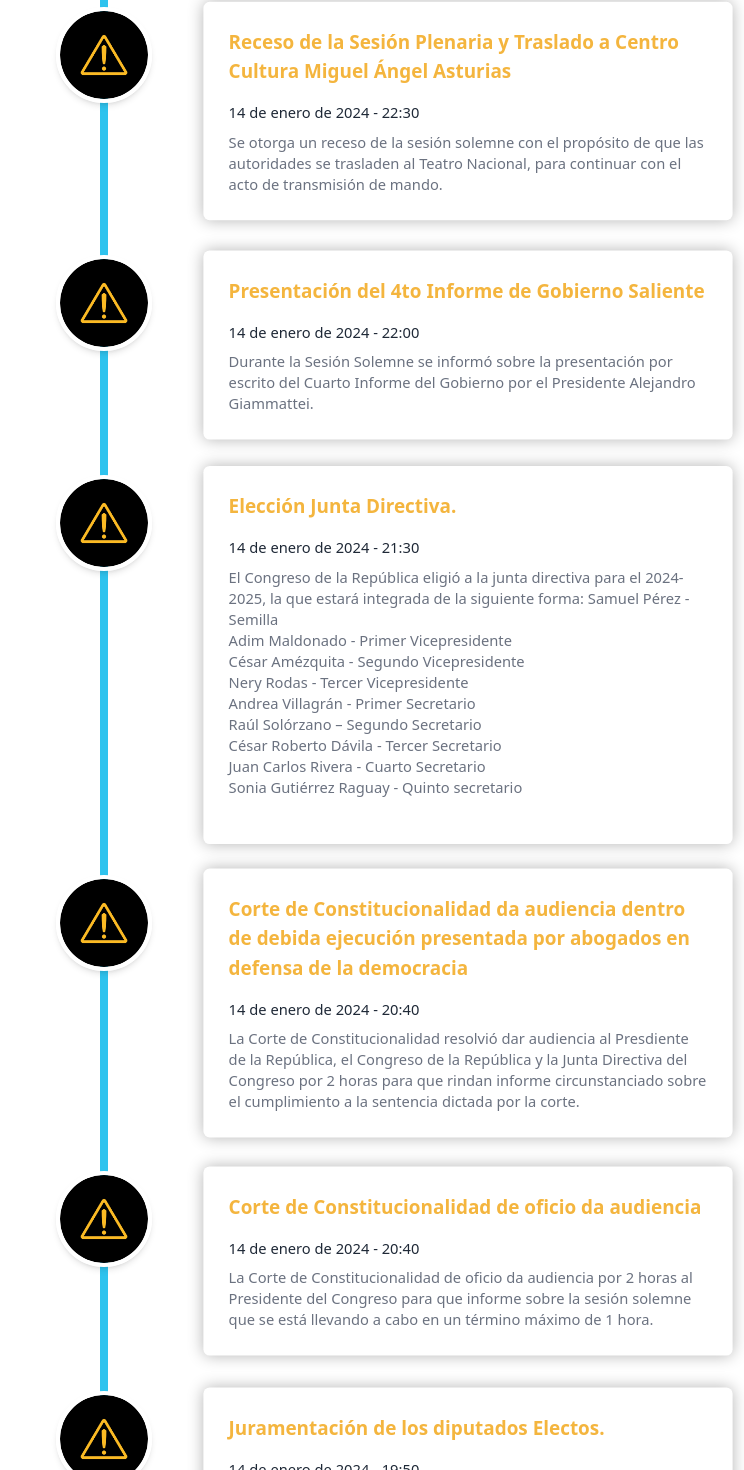
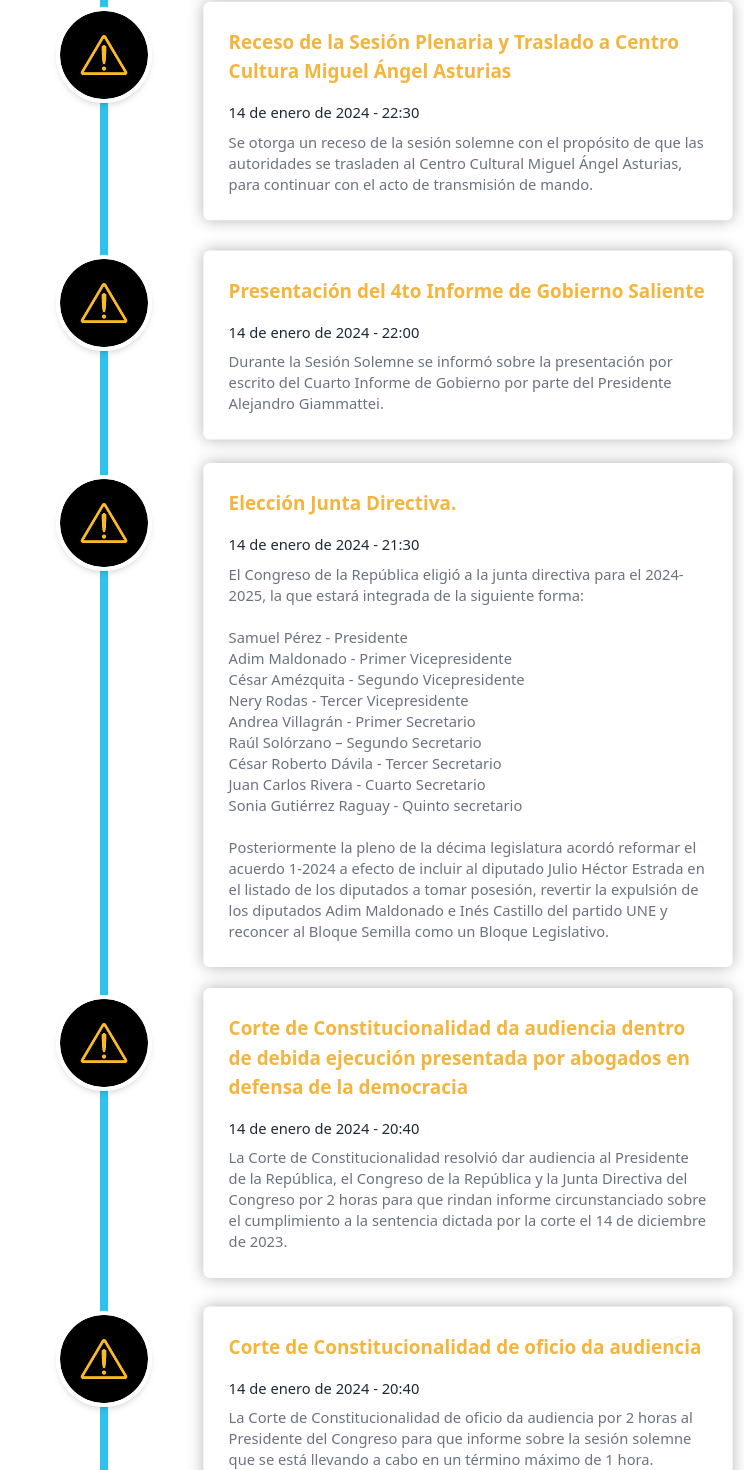
Before and after one commit to GarooInc/Timeline-MCN, a React (Vite) app: page / in a window 1280 px wide. Shown: the part 777-2247 px from the top of the page, without its empty margins (536-1280 px from the left). Built offline with nearby package versions, Linux system fonts and the light colour scheme.

Commit message:
correction typos

```diff
--- a/timeEvents.js
+++ b/timeEvents.js
@@ -926,7 +926,7 @@ const timeEvents = [
   {
     id: 89,
     date:"13 de enero de 2024",
-    event:"El partido Movimiento Semilla presentó una acción de amparo contra decisión de la Comisión Permanente de declarar a sus diputados independientes. El Amparo Provisiosional fue denegado por la Corte de Constitucionalidad.",
+    event:"El partido Movimiento Semilla presentó una acción de amparo contra la decisión de la Comisión Permanente de declarar a sus diputados independientes. El Amparo Provisional fue denegado por la Corte de Constitucionalidad",
     observations:`
     La corte resolvió denegar el amparo provisional al partido Movimiento Semilla, promovida en contra de la decisión de la Comisión Permanente de declarar a los diputados de este partido como independientes en cumplimiento a lo ordenado por el Juez 7o de Instancia Penal.
     `,
@@ -949,7 +949,7 @@ const timeEvents = [
     date:"14 de enero de 2024 - 9:00",
     event:"Sesión Solemne del Congreso de la República",
     observations:`
-    Se aperturó la sesión solemne y la diputada Shirley Rivera, presidenta del Congreso, di un discurso previo a que se procediera a votar el acta de la sesión extraordinaria anterior.
+    Se aperturó la sesión solemne y la diputada Shirley Rivera, presidenta del Congreso, dio un discurso previo a que se procediera a votar el acta de la sesión extraordinaria anterior.
     `,
     left: false,
     icon: "/images/1.jpeg",
@@ -957,10 +957,10 @@ const timeEvents = [
   {
     id: 92,
     date:"14 de enero de 2024 - 11:00 - 14:00",
-    event:"Se suspende Sesión Plenaria para que Comisión revisora de Credenciales lleve a cabo su labor",
+    event:"Se suspende Sesión Solemne para que Comisión revisora de Credenciales lleve a cabo su labor",
     observations:`
-    La sesión plenaria se suspendió para darle espacio a la Comisión Revisora de Credenciales para que llevue a cabo la revisión de los requisitos para juramentar a los nuevos diputados que conformarán la décima legislatura.<br>
-    Sin embargo, durante la labor de esta comisión se denunció el desconocimiento respecto a los mecanismos empleados para integrarla. Finalmente la labor de esta comisión se suspendió debido a disturbios entre diputados electos, diputados salientes, seguridad del Congreso y periodistas.
+    La sesión solemne se suspendió para darle espacio a la Comisión Revisora de Credenciales para que lleve a cabo la revisión de los requisitos para juramentar a los nuevos diputados que conformarán la décima legislatura.<br><br>
+    Sin embargo, durante la labor de esta comisión se denunció el desconocimiento respecto a los mecanismos empleados para integrarla. Finalmente, la labor de esta comisión se suspendió debido a disturbios entre diputados electos, diputados salientes, seguridad del Congreso y periodistas.
     `,
     left: false,
     icon: "/images/1.jpeg",
@@ -971,7 +971,7 @@ const timeEvents = [
     event:"Grupo de abogados presenta solicitud de debida ejecución de sentencia de Amparo de la Corte de Constitucionalidad",
     observations:`
     Abogados presentan ante la Corte de Constitucionalidad solicitud de debida ejecución de la sentencia de amparo dictada el 14 de diciembre de 2023.<br>
-    A efecto de que la Corte de Constitucionalidad para asegurar el cumplimiento del amparo y garantizar la transición de mando.
+    A efecto de que la Corte de Constitucionalidad se pronuncie para asegurar el cumplimiento del amparo y garantizar la transición de mando.
     `,
     left: false,
     icon: "/images/1.jpeg",
@@ -992,7 +992,7 @@ const timeEvents = [
     date:"14 de enero de 2024 - 17:00 ",
     event:"Luis Almagro junto a representantes de delegaciones internacionales, hacen un llamado al Congreso de la República para continuar con la transición de gobierno.",
     observations:`
-    Luego de un retraso de horas en la sesión plenaria para la juramentación de los diputados electos, Luis Almagro junto a representantes de delegaciones internacionales, hacen un llamado al Congreso de la República para que se continúe el proceso conforme a la ley y se realice la transición de mando el 14 de enero.
+    Luego de un retraso de horas en la sesión solemne para la juramentación de los diputados electos, Luis Almagro junto a representantes de delegaciones internacionales, hacen un llamado al Congreso de la República para que continúe el proceso conforme a la ley y se realice la transición de mando el 14 de enero.
     `,
     left: false,
     icon: "/images/1.jpeg",
@@ -1002,13 +1002,14 @@ const timeEvents = [
     date:"14 de enero de 2024 - 18:00 ",
     event:"Se reanuda Sesión Plenaria del Congreso.",
     observations:`
-    Concluida la labor de la Comisión Revisora de Credenciales se reanudó la Sesión Plenaria para juramentar a los diputados electos que integran la décima legislatura.
-    Previo a la Juramentación el Congreso aprobó acuerdo el que decidieron:
-    <br>1. No juramentar del diputado Julio Héctor Estrada (Cabal) quien, a pesar de haber presentado su finiquito del 2024, se validó en el sistema de la Contraloría General de Cuentas y se identificó que existe una denuncia en su contra.
-    <br>2. Declarar independientes a los diputados:
-    <br>a) Adim Maldonado, por haber sido expulsados del partido UNE
-    <br>b) José Inés Castillo, por haber sido expulstados del partido UNE
+    Concluida la labor de la Comisión Revisora de Credenciales se reanudó la Sesión Solemne para juramentar a los diputados electos que integran la décima legislatura.<br>
+    Previo a la Juramentación el Congreso aprobó acuerdo en el que decidieron:<br>
+    <br>1. No juramentar del diputado Julio Héctor Estrada (Cabal) quien, a pesar de haber presentado su finiquito del 2024, al validarse en el sistema de la Contraloría General de Cuentas, la Comisión identificó que existe una denuncia en su contra.
+    <br><br>2. Declarar independientes a los diputados:
+    <br>a) Adim Maldonado, por haber sido expulsado del partido UNE
+    <br>b) José Inés Castillo, por haber sido expulsado del partido UNE
     <br>c) 23 diputados del partido Movimiento Semilla, por suspensión de la personalidad jurídica del partido político ordenada por el juez Freddy Orellana.
+
     `,
     left: false,
     icon: "/images/1.jpeg",
@@ -1038,7 +1039,7 @@ const timeEvents = [
     date:"14 de enero de 2024 - 20:40",
     event:"Corte de Constitucionalidad da audiencia dentro de debida ejecución presentada por abogados en defensa de la democracia ",
     observations:`
-    La Corte de Constitucionalidad resolvió dar audiencia al Presdiente de la República, el Congreso de la República y la Junta Directiva del Congreso por 2 horas para que rindan informe circunstanciado sobre el cumplimiento a la sentencia dictada por la corte.
+    La Corte de Constitucionalidad resolvió dar audiencia al Presidente de la República, el Congreso de la República y la Junta Directiva del Congreso por 2 horas para que rindan informe circunstanciado sobre el cumplimiento a la sentencia dictada por la corte el 14 de diciembre de 2023.
     `,
     left: false,
     icon: "/images/1.jpeg",
@@ -1048,16 +1049,18 @@ const timeEvents = [
     date:"14 de enero de 2024 - 21:30",
     event:"Elección Junta Directiva.",
     observations:`
-    El Congreso de la República eligió a la junta directiva para el 2024-2025, la que estará integrada de la siguiente forma:
-    Samuel Pérez - Semilla<br>
-    Adim Maldonado - Primer Vicepresidente<br>
-    César Amézquita - Segundo Vicepresidente<br>
-    Nery Rodas - Tercer Vicepresidente<br>
-    Andrea Villagrán - Primer Secretario<br>
-    Raúl Solórzano – Segundo Secretario<br>
-    César Roberto Dávila - Tercer Secretario<br>
-    Juan Carlos Rivera - Cuarto Secretario<br>
-    Sonia Gutiérrez Raguay - Quinto secretario<br>
+    El Congreso de la República eligió a la junta directiva para el 2024-2025, la que estará integrada de la siguiente forma:<br>
+    <br> Samuel Pérez - Presidente
+    <br> Adim Maldonado - Primer Vicepresidente
+    <br> César Amézquita - Segundo Vicepresidente
+    <br> Nery Rodas - Tercer Vicepresidente
+    <br> Andrea Villagrán - Primer Secretario
+    <br> Raúl Solórzano – Segundo Secretario
+    <br> César Roberto Dávila - Tercer Secretario
+    <br> Juan Carlos Rivera - Cuarto Secretario
+    <br> Sonia Gutiérrez Raguay - Quinto secretario
+
+    <br><br>Posteriormente la pleno de la décima legislatura acordó reformar el acuerdo 1-2024 a efecto de incluir al diputado Julio Héctor Estrada en el listado de los diputados a tomar posesión, revertir la expulsión de los diputados Adim Maldonado e Inés Castillo del partido UNE y reconcer al Bloque Semilla como un Bloque Legislativo.
     `,
     left: false,
     icon: "/images/1.jpeg",
@@ -1067,7 +1070,7 @@ const timeEvents = [
     date:"14 de enero de 2024 - 22:00",
     event:"Presentación del 4to Informe de Gobierno Saliente ",
     observations:`
-    Durante la Sesión Solemne se informó sobre la presentación por escrito del Cuarto Informe del Gobierno por el Presidente Alejandro Giammattei.
+    Durante la Sesión Solemne se informó sobre la presentación por escrito del Cuarto Informe de Gobierno por parte del Presidente Alejandro Giammattei.
     `,
     left: false,
     icon: "/images/1.jpeg",
@@ -1077,7 +1080,7 @@ const timeEvents = [
     date:"14 de enero de 2024 - 22:30",
     event:"Receso de la Sesión Plenaria y Traslado a Centro Cultura Miguel Ángel Asturias ",
     observations:`
-    Se otorga un receso de la sesión solemne con el propósito de que las autoridades se trasladen al Teatro Nacional, para continuar con el acto de transmisión de mando.
+    Se otorga un receso de la sesión solemne con el propósito de que las autoridades se trasladen al Centro Cultural Miguel Ángel Asturias, para continuar con el acto de transmisión de mando.
     `,
     left: false,
     icon: "/images/1.jpeg",
```
